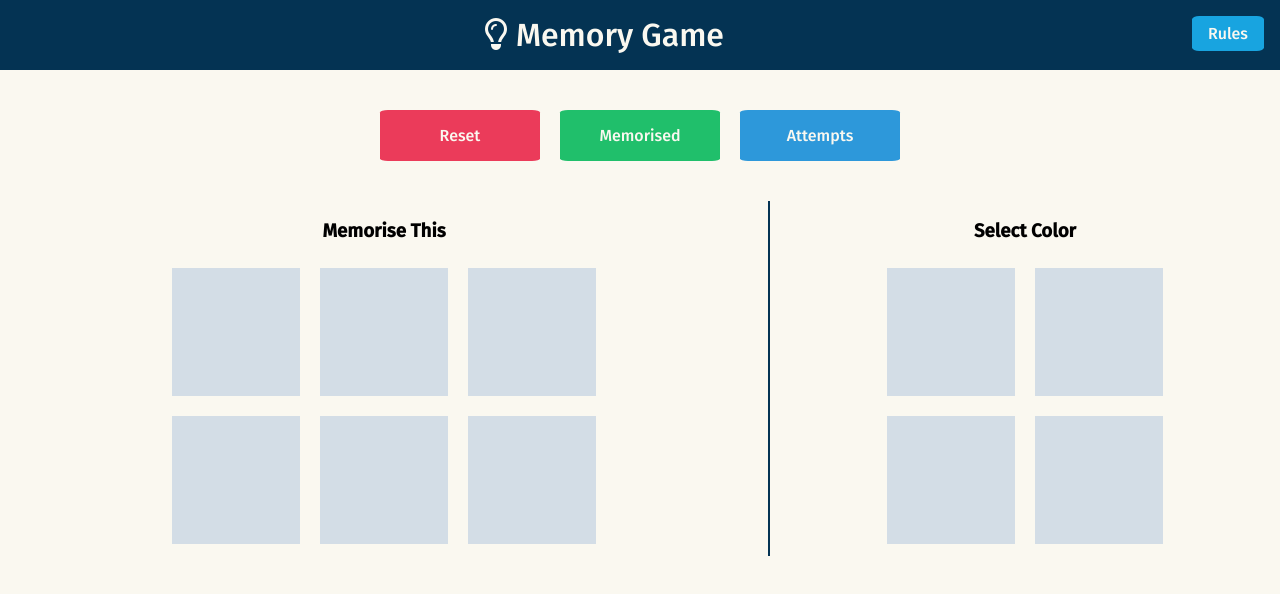
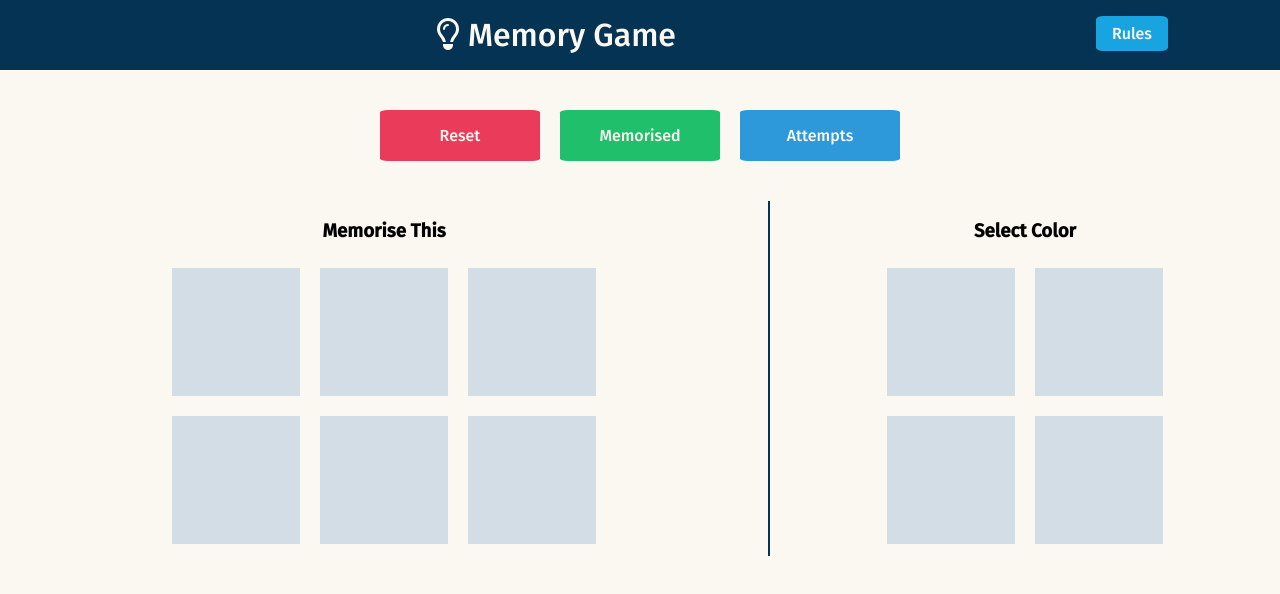
Before and after one commit to dhyey6602/hirescript_task1, a plain HTML site: page index.html in a window 1280 px wide. Shown: the top 594 px of the page. Drawn offline with Linux system fonts and the light colour scheme.

Commit message:
1st demo of hosting at githubpages

```diff
--- a/css/main.css
+++ b/css/main.css
@@ -32,7 +32,7 @@ body {
 .navbar-item {
     float: right;
     font-size: 1rem;
-    margin-right: 2rem;
+    margin-right: 10%;
     background-color: var(--secondary-dark);
     padding: 0.5rem 1rem;
     border-radius: 10%;
```
